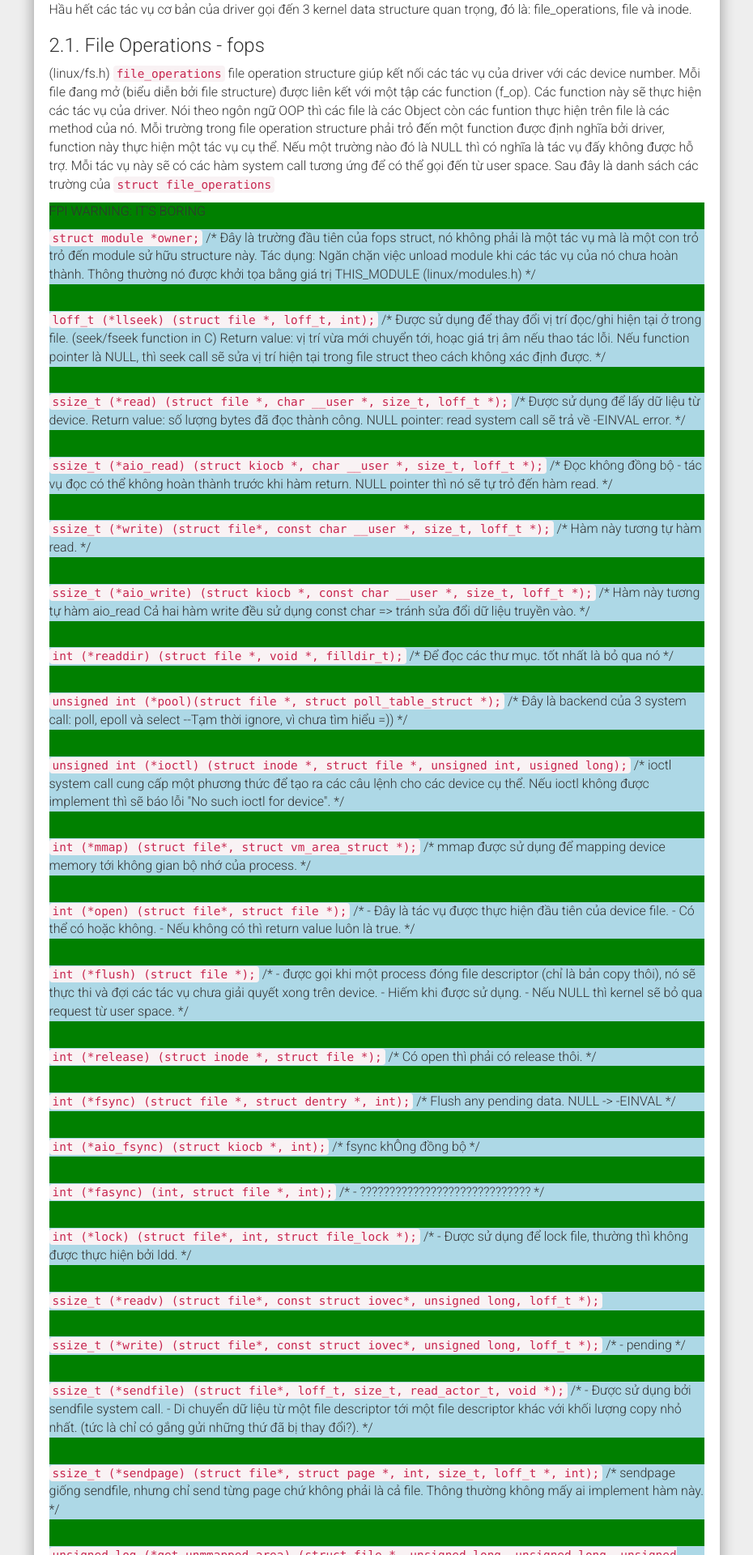
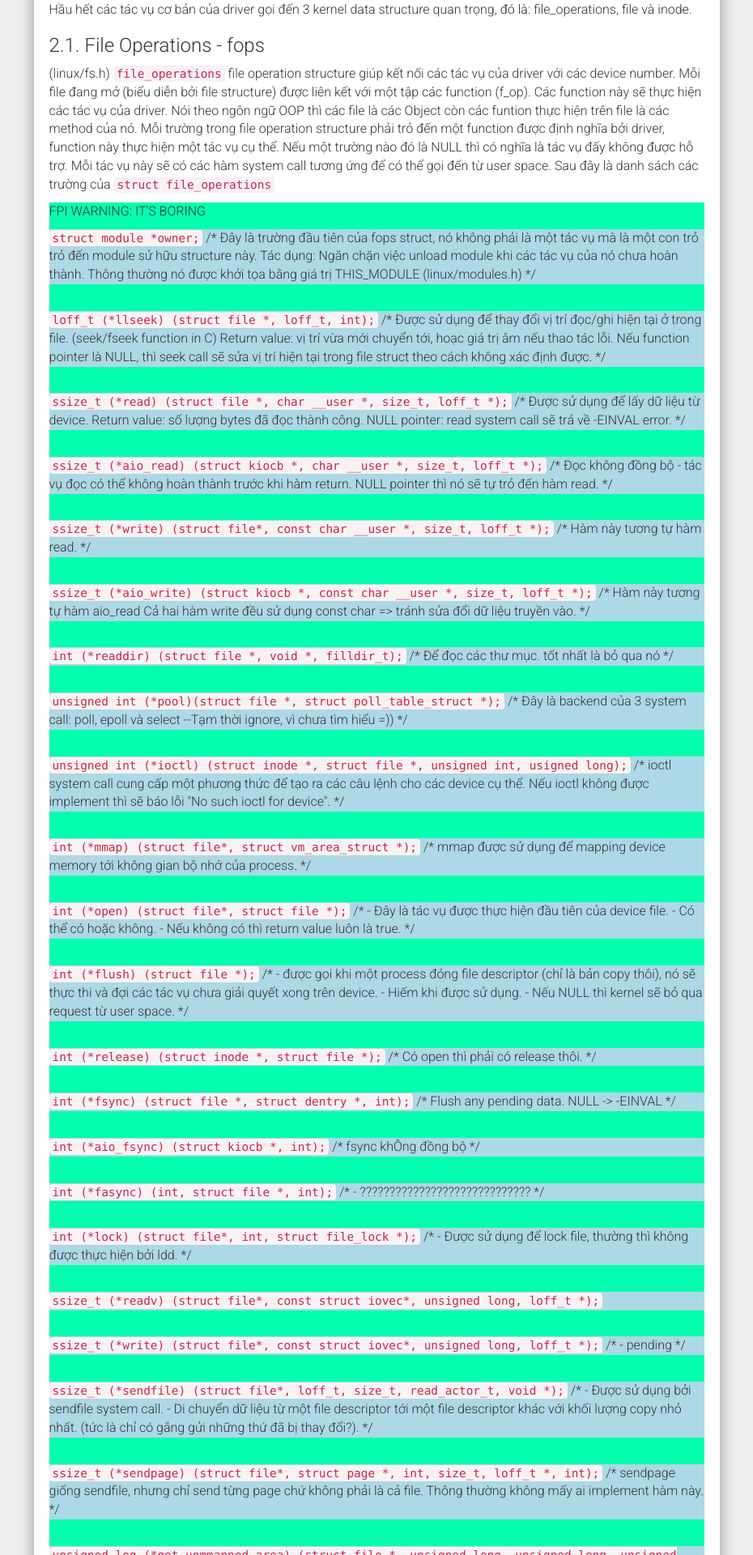
Before and after one commit to ita93/ita93.github.io, a Jekyll site: the page built from _posts/2017-12-18-character-device.md, in a window 1280 px wide. Shown: the part 1521-3441 px from the top of the page at 81% size, without its empty margins (321-1251 px from the left). Built offline with Jekyll 4.4.1, drawn with Linux system fonts in a browser that asks for light colours; nearby versions of some CDN libraries; our own code applies the rules of GitHub Pages for plain Markdown files; comment, search, counter and statistics services are not loaded.

Commit message:
change background color

````diff
--- a/_posts/2017-12-18-character-device.md
+++ b/_posts/2017-12-18-character-device.md
@@ -57,7 +57,7 @@ file operation structure giúp kết nối các tác vụ của driver với cá
 Mỗi trường trong file operation structure phải trỏ đến một function được định nghĩa bởi driver, function này thực hiện một tác vụ cụ thể. Nếu một trường nào đó là NULL thì có nghĩa là tác vụ đấy không được hỗ trợ. Mỗi tác vụ này sẽ có các hàm system call tương ứng để có thể gọi đến từ user space.
 Sau đây là danh sách các trường của ```struct file_operations```
 
-<div style="background-color: green;">
+<div style="background-color: #03feb0;">
 <p class="text-uppercase">FPI Warning: It's boring</p>
 
 <p style="background-color: lightblue;"><code>struct module *owner;</code>
````
